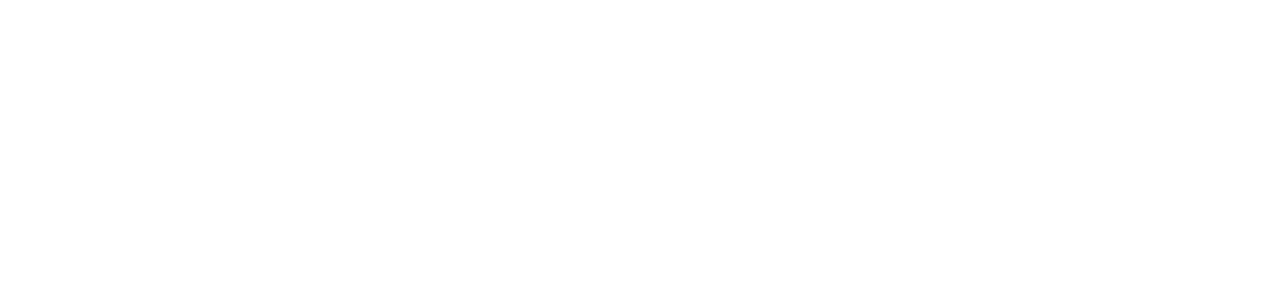
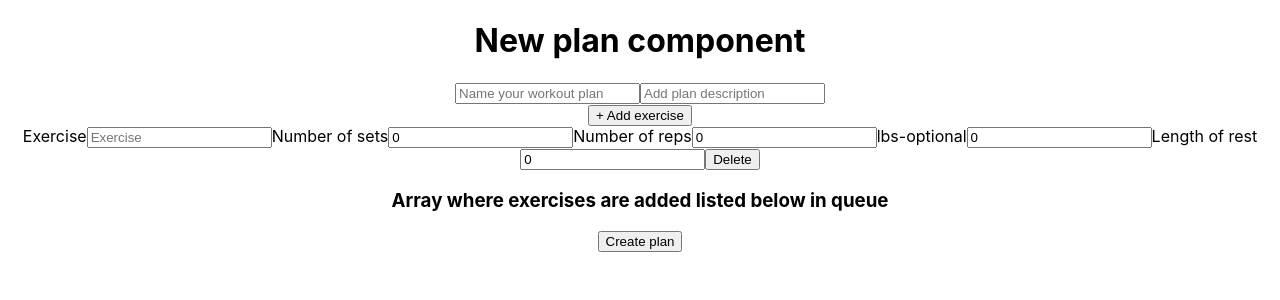
Before and after one commit to weightlifting-journal-13/frontend, a React (Create React App) app in the folder weightlifting/: page /NewPlan in a window 1280 px wide. Shown: the top 300 px of the page. Built offline with nearby package versions, Linux system fonts and the light colour scheme.

Commit message:
working on new create plan template

```diff
--- a/weightlifting/package.json
+++ b/weightlifting/package.json
@@ -11,7 +11,8 @@
     "react-dom": "^16.12.0",
     "react-router": "^5.1.2",
     "react-router-dom": "^5.1.2",
-    "react-scripts": "3.3.0"
+    "react-scripts": "3.3.0",
+    "styled-components": "^4.4.1"
   },
   "scripts": {
     "start": "react-scripts start",
--- a/weightlifting/src/App.js
+++ b/weightlifting/src/App.js
@@ -8,6 +8,7 @@
 import PresetPlans from './components/PresetPlans';
 import Profiles from './components/Profiles';
 import Registration from './components/Registration';
+import NewPlan from './components/NewPlan';
 import './App.css';
 
 function App() {
@@ -15,11 +16,11 @@
     <div className="App">
       <Route
         exact path='/Registration'
-        render={props => <Registration {...props} /> } />
+        render={props => <Registration {...props} />} />
       <Route
         exact path='/'
         render={props => <Login {...props} />} />
-      <PrivateRoute  exact path='/Dashboard' component={Dashboard}/>
+      <PrivateRoute exact path='/Dashboard' component={Dashboard} />
       <Route
         exact path='/MyPlans'
         render={props => <MyPlans {...props} />} />
@@ -32,6 +33,9 @@
       <Route
         exact path='/Profiles'
         render={props => <Profiles {...props} />} />
+      <Route
+        exact path='/NewPlan'
+        render={props => <NewPlan {...props} />} />
     </div>
   );
 }
--- a/weightlifting/src/components/CreatePlan.js
+++ b/weightlifting/src/components/CreatePlan.js
@@ -229,6 +229,68 @@
                     <h4>Create your plan(final step)</h4>
                     <button type='submit'>Create plan</button>
                 </div>
+                <h1>New UI Form template</h1>
+                <div>
+                    <form>
+                        <h3>Name your workout plan</h3>
+                        <input
+                            type='text'
+                            name='workoutplan'
+                            placeholder='Name your workout plan'
+                            value={formData.workoutplan}
+                            onChange={handleInputChanges}
+                        />
+                        <input
+                            type='text'
+                            name='workoutdescription'
+                            placeholder='Add plan description'
+                            value={formData.workoutdescription}
+                            onChange={handleInputChanges}
+                        />
+                        <label>Exercise</label>
+                        <input
+                            type='text'
+                            name='exercise'
+                            placeholder='Exercise'
+                            value={formData.exercisename}
+                            onChange={handleInputChanges}
+                        />
+                        <label>Number of sets</label>
+                        <input
+                            type='number'
+                            name='numberofsets'
+                            placeholder='0'
+                            value={formData.numberofsets}
+                            onChange={handleInputChanges}
+                        />
+                        <label>Number of reps</label>
+                        <input
+                            type='number'
+                            name='numberofreps'
+                            placeholder='0'
+                            value={formData.numberofreps}
+                            onChange={handleInputChanges}
+                        />
+                        <label>lbs-optional</label>
+                        <input
+                            type='number'
+                            name='weightlifted'
+                            placeholder='0'
+                            value={formData.weightlifted}
+                            onChange={handleInputChanges}
+                        />
+                        <label>Length of rest</label>
+                        <input
+                            type='number'
+                            name='lengthofrest'
+                            placeholder='0 mins'
+                            value={formData.lengthofrest}
+                            onChange={handleInputChanges}
+                        />
+                        <button>Add</button>
+                        <button>Delete</button>
+                    </form>
+                </div>
             </form>
         </div >
     );
--- /dev/null
+++ b/weightlifting/src/components/NewPlan.js
@@ -0,0 +1,143 @@
+import React, { useState } from 'react';
+import { axiosWithAuth } from '../utils/axiosWithAuth';
+import { data } from '../data';
+
+const NewPlan = (props) => {
+    const [workoutPlan, setWorkoutPlan] = useState(data ? Object.values(data) : [])
+    const [formData, setFormData] = useState({
+        workoutplan: '',
+        workoutdescription: '',
+        exercise: '',
+        numberofsets: 0,
+        numberofreps: 0,
+        weightlifted: 0,
+        lengthofrest: 0
+    })
+
+
+    //use Object.values to convert to array so we can map it
+    const result = Object.values(workoutPlan)
+    console.log(result)
+    console.log(formData, 'FormData Todd is here')
+
+
+    // 2. handleInputChanges --> for text inputs
+    const handleInputChanges = (e) => {
+        setFormData({
+            ...formData,
+            [e.target.name]: e.target.value
+        })
+    }
+
+    // 4. onSubmit form to post new workoutPlan to api
+    const handleOnSubmitForm = (e) => {
+        e.preventDefault();
+        e.stopPropagation()
+
+        //axiosWithAuth to post new/add new workout
+        axiosWithAuth()
+            .post('/', formData)
+            .then(response => {
+                console.log(response)
+                setFormData(response)
+
+                //set workoutPlan checkboxes to false
+                // setWorkoutPlan(
+                //     workoutPlan(false)
+                //  )
+
+                /// setformData inputs back to empty strings
+                setFormData({
+                    workoutplan: '',
+                    workoutdescription: '',
+                    exercise: '',
+                    numberofsets: 0,
+                    numberofreps: 0,
+                    weightlifted: 0,
+                    lengthofrest: 0
+                })
+
+                //redirect to MyPlans component
+                props.history.push('/MyPlans')
+            })
+            .catch(error => {
+                console.log('Sorry, workout plan not created', error)
+            })
+    }
+
+    return (
+        <div>
+            <h1>New plan component</h1>
+            <form onSubmit={handleOnSubmitForm} >
+                <div>
+                    <input
+                        type='text'
+                        name='workoutplan'
+                        placeholder='Name your workout plan'
+                        value={formData.workoutplan}
+                        onChange={handleInputChanges}
+                    />
+                    <input
+                        type='text'
+                        name='workoutdescription'
+                        placeholder='Add plan description'
+                        value={formData.workoutdescription}
+                        onChange={handleInputChanges}
+                    />
+                </div>
+                <div>
+                    <button>+ Add exercise</button>
+                </div>
+                <div>
+                    <label>Exercise</label>
+                    <input
+                        type='text'
+                        name='exercise'
+                        placeholder='Exercise'
+                        value={formData.exercisename}
+                        onChange={handleInputChanges}
+                    />
+                    <label>Number of sets</label>
+                    <input
+                        type='number'
+                        name='numberofsets'
+                        placeholder='0'
+                        value={formData.numberofsets}
+                        onChange={handleInputChanges}
+                    />
+                    <label>Number of reps</label>
+                    <input
+                        type='number'
+                        name='numberofreps'
+                        placeholder='0'
+                        value={formData.numberofreps}
+                        onChange={handleInputChanges}
+                    />
+                    <label>lbs-optional</label>
+                    <input
+                        type='number'
+                        name='weightlifted'
+                        placeholder='0'
+                        value={formData.weightlifted}
+                        onChange={handleInputChanges}
+                    />
+                    <label>Length of rest</label>
+                    <input
+                        type='number'
+                        name='lengthofrest'
+                        placeholder='0 mins'
+                        value={formData.lengthofrest}
+                        onChange={handleInputChanges}
+                    />
+                    <button>Delete</button>
+                    <h3>Array where exercises are added listed below in queue</h3>
+                    <div>
+                        <button type='submit'>Create plan</button>
+                    </div>
+                </div>
+            </form>
+        </div >
+    );
+}
+
+export default NewPlan;
```
Also changed, not shown: 1 other file (tests, documents, lock files or other folders).
